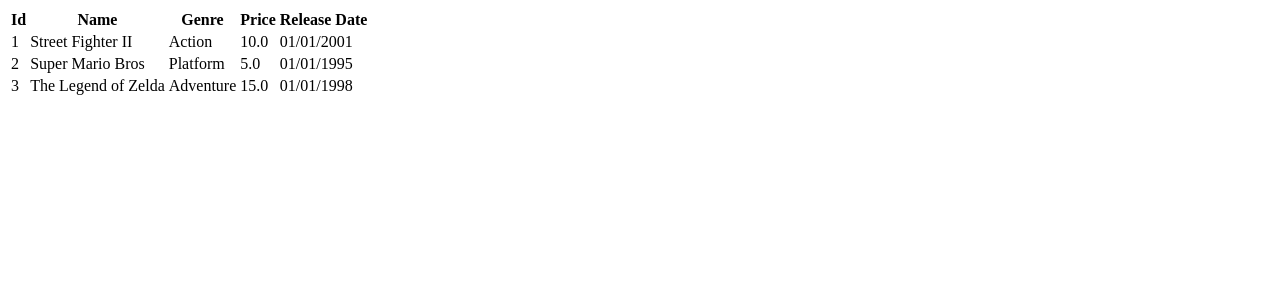
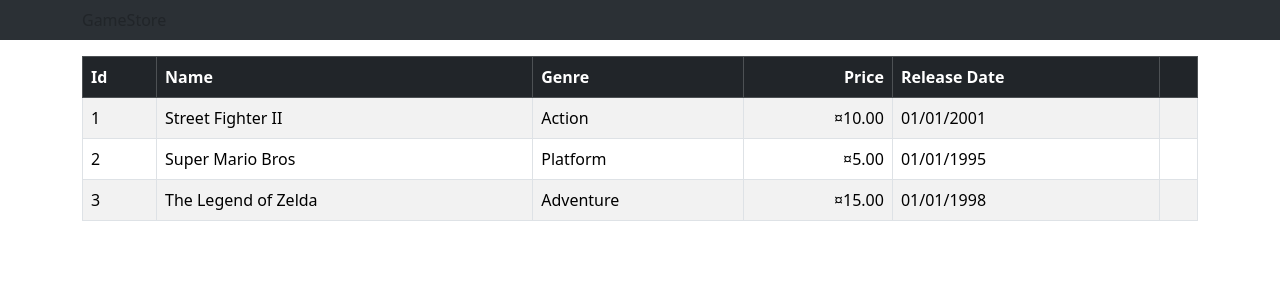
Before and after one commit to ItotiaHarrison/Game-Frontend, an ASP.NET Core app: page / in a window 1280 px wide. Shown: the top 300 px of the page. Run offline with ASP.NET Core 8, Linux system fonts and the light colour scheme; style sheets or scripts are compiled from the project's sources.

Commit message:
add bootstrap css, style and add NavMenu

```diff
--- a/Gamestore.Frontend/Components/App.razor
+++ b/Gamestore.Frontend/Components/App.razor
@@ -7,12 +7,14 @@
     <base href="/" />
     <link rel="stylesheet" href="app.css" />
     <link rel="stylesheet" href="Gamestore.Frontend.styles.css" />
+    <link href="https://cdn.jsdelivr.net/npm/bootstrap@5.3.3/dist/css/bootstrap.min.css" rel="stylesheet" integrity="sha384-QWTKZyjpPEjISv5WaRU9OFeRpok6YctnYmDr5pNlyT2bRjXh0JMhjY6hW+ALEwIH" crossorigin="anonymous">
     <HeadOutlet />
 </head>
 
 <body>
     <Routes />
     <script src="_framework/blazor.web.js"></script>
+    <script src="https://cdn.jsdelivr.net/npm/bootstrap@5.3.3/dist/js/bootstrap.bundle.min.js" integrity="sha384-YvpcrYf0tY3lHB60NNkmXc5s9fDVZLESaAA55NDzOxhy9GkcIdslK1eN7N6jIeHz" crossorigin="anonymous"></script>
 </body>
 
 </html>
--- a/Gamestore.Frontend/Components/Layout/MainLayout.razor
+++ b/Gamestore.Frontend/Components/Layout/MainLayout.razor
@@ -1,3 +1,6 @@
 @inherits LayoutComponentBase
 
+<NavMenu />
+<div class="container">
 @Body
+</div>
--- /dev/null
+++ b/Gamestore.Frontend/Components/Layout/NavMenu.razor
@@ -0,0 +1,5 @@
+<nav class="navbar bg-body-tertiary" data-bs-theme="dark">
+    <div class="container">
+        <span navbar-brand mb-0 h1>GameStore</span>
+    </div>
+</nav>
--- a/Gamestore.Frontend/Components/Pages/Home.razor
+++ b/Gamestore.Frontend/Components/Pages/Home.razor
@@ -3,12 +3,12 @@
 
 <PageTitle>Game Catalogue</PageTitle>
 
-<table>
-    <thead>
+<table class="table table-striped table-bordered table-hover mt-3">
+    <thead class="table-dark">
         <th>Id</th>
         <th>Name</th>
         <th>Genre</th>
-        <th>Price</th>
+        <th class="text-end">Price</th>
         <th>Release Date</th>
         <th></th>
     </thead>
@@ -19,7 +19,7 @@
                 <td>@game.Id</td>
                 <td>@game.Name</td>
                 <td>@game.Genre</td>
-                <td>@game.Price</td>
+                <td class="text-end">@game.Price.ToString("C2")</td>
                 <td>@game.ReleaseDate</td>
                 <td></td>
                 </tr>
```
Also changed, not shown: 13 other files.
